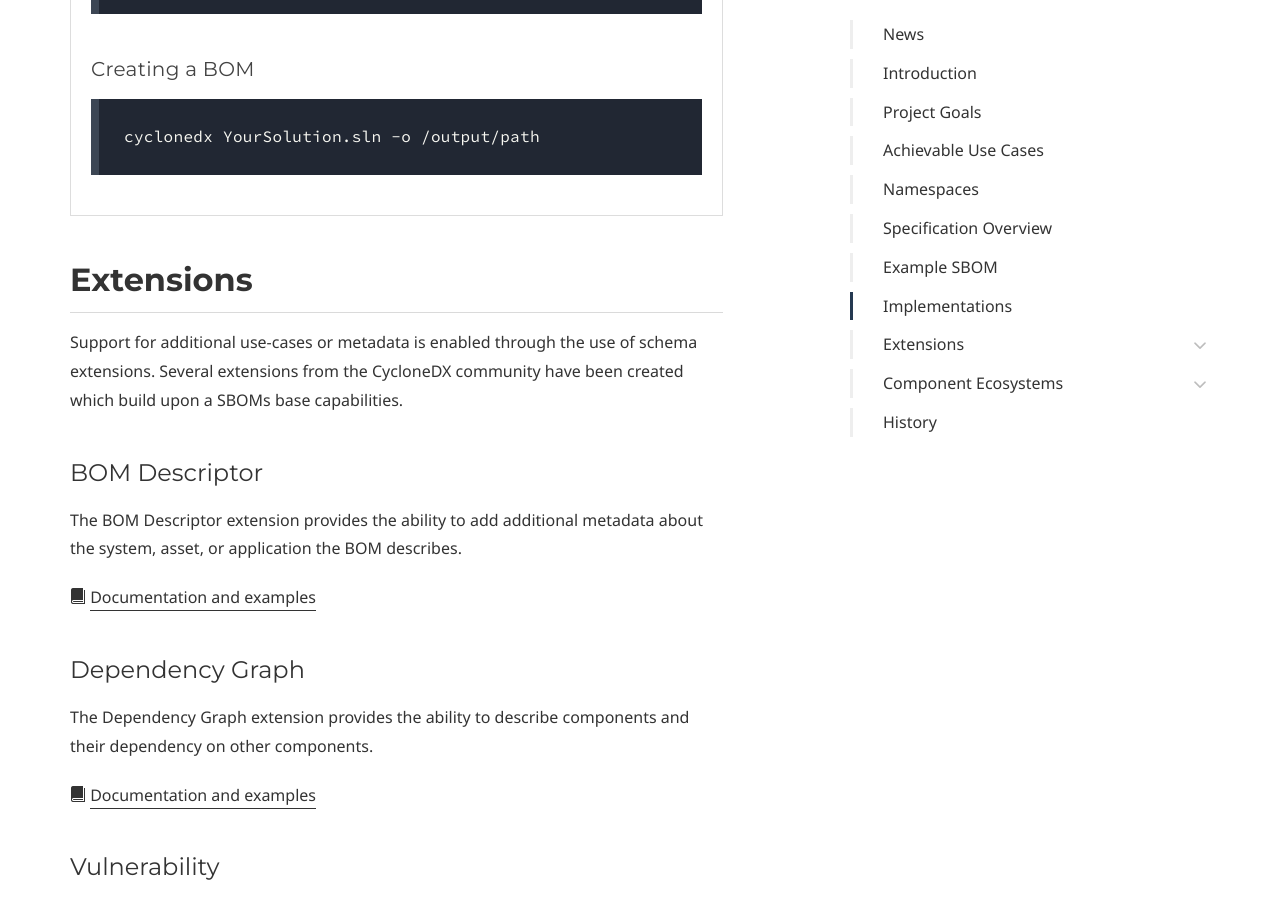
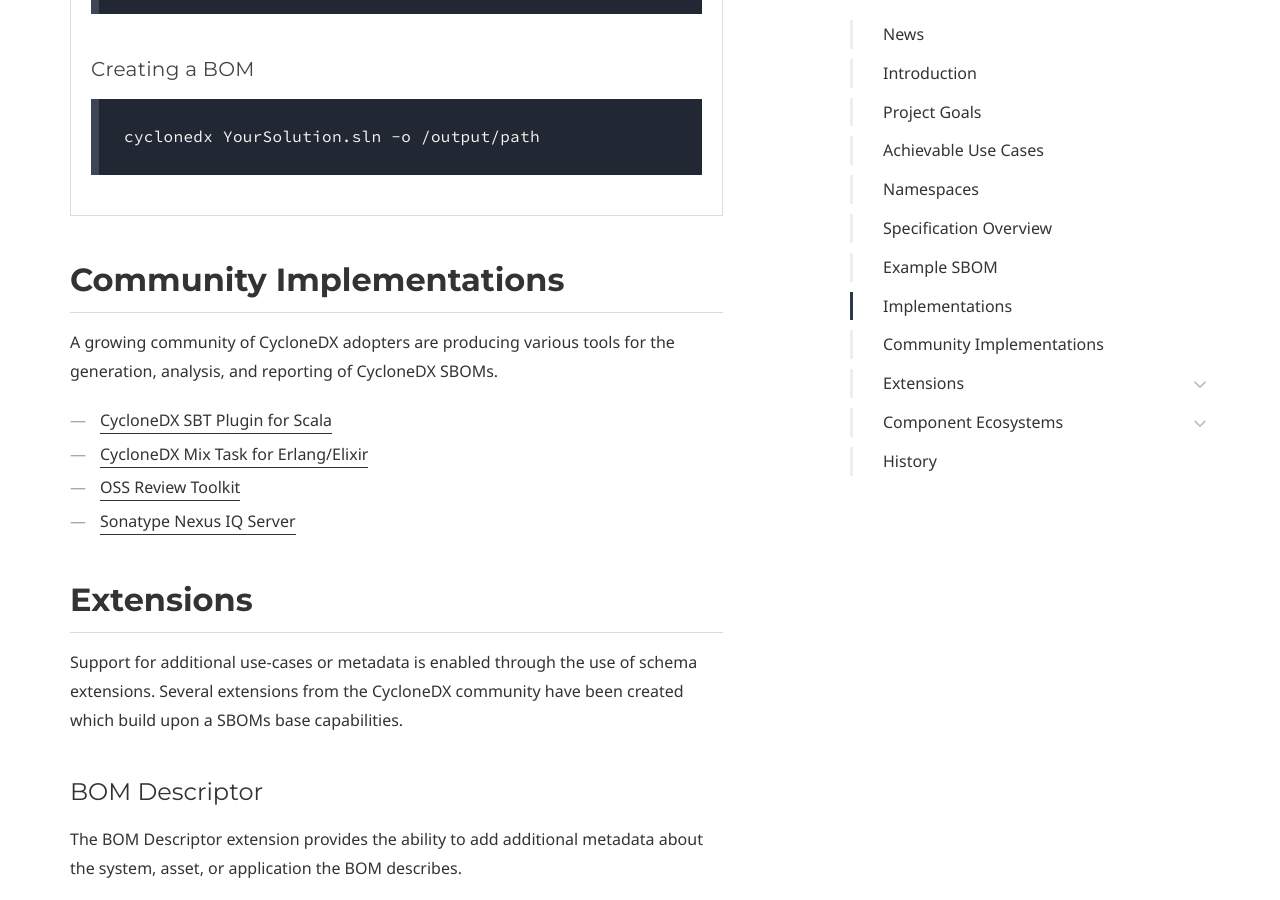
Before and after one commit to CycloneDX/cyclonedx.org, a Jekyll site: the page built from index.md, in a window 1280 px wide and 900 px high, scrolled down 6127 px. Built offline with Jekyll 4.4.1, drawn with Linux system fonts in a browser that asks for light colours; some web fonts are replaced.

Commit message:
Added community integrations

```diff
--- a/index.md
+++ b/index.md
@@ -133,6 +133,16 @@ Additional build plugins are planned and we're actively looking for volunteers t
 
 {% include implementations.html %}
 
+## Community Implementations
+A growing community of CycloneDX adopters are producing various tools for the generation, analysis, and
+reporting of CycloneDX SBOMs.
+
+- [CycloneDX SBT Plugin for Scala](https://github.com/siculo/sbt-bom)
+- [CycloneDX Mix Task for Erlang/Elixir](https://github.com/voltone/sbom)
+- [OSS Review Toolkit](https://github.com/heremaps/oss-review-toolkit)
+- [Sonatype Nexus IQ Server](https://www.sonatype.com/nexus-iq-server)
+
+
 ## Extensions
 Support for additional use-cases or metadata is enabled through the use of schema extensions. Several
 extensions from the CycloneDX community have been created which build upon a SBOMs base capabilities.
```
